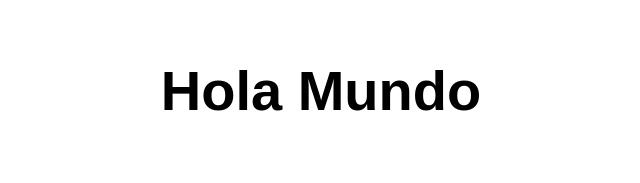
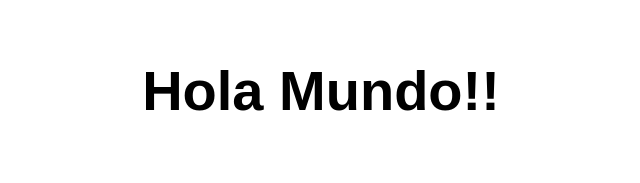
Before and after one commit to Deyoces/redporlaseguridad, a website: page src/index.html in a window 1280 px wide. Shown: the whole page, without its empty margins (319-959 px from the left). Drawn offline with Linux system fonts and the light colour scheme.

Commit message:
cambio 2

```diff
--- a/src/index.html
+++ b/src/index.html
@@ -10,7 +10,7 @@
 
 <body>
   <main>
-    <h1>Hola Mundo</h1>
+    <h1>Hola Mundo!!</h1>
   </main>
 </body>
 
```
